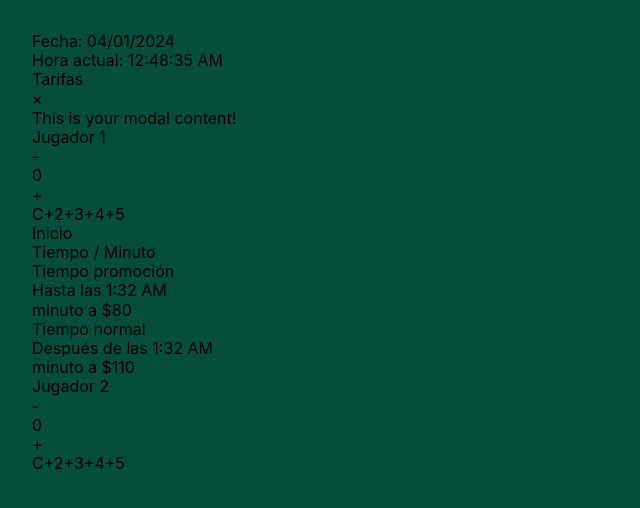
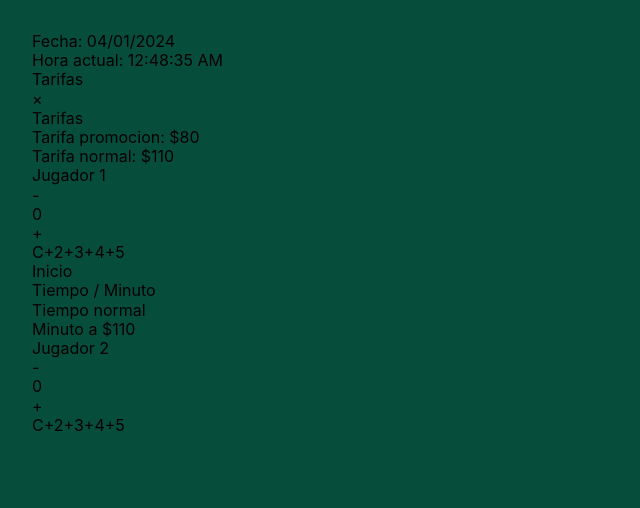
Before and after one commit to abelareiza/billiard-scoring-app, a Vue app: page / in a window 1280 px wide. Both pictures are taken after a click on the button "Tarifas". Shown: the top 508 px of the page, without its empty margins (0-640 px from the left). Built offline with nearby package versions, Linux system fonts and the light colour scheme.

Commit message:
vuex (global state management)

```diff
--- a/package.json
+++ b/package.json
@@ -9,7 +9,8 @@
     "preview": "vite preview"
   },
   "dependencies": {
-    "vue": "^3.3.11"
+    "vue": "^3.3.11",
+    "vuex": "^4.0.2"
   },
   "devDependencies": {
     "@vitejs/plugin-vue": "^4.5.2",
--- a/src/components/Fares.vue
+++ b/src/components/Fares.vue
@@ -21,7 +21,12 @@
         <!-- Modal content -->
         <div class="modal-content">
           <!-- Your modal content goes here -->
-          <p>This is your modal content!</p>
+          <h1 class="mb-3 text-2xl font-bold">Tarifas</h1>
+          <ul>
+            <li v-for="fare in fares" :key="fare.id">
+              {{ fare.title }}: ${{ fare.fare }}
+            </li>
+          </ul>
         </div>
       </div>
     </div>
@@ -29,11 +34,20 @@
 </template>
 
 <script>
+import { mapGetters } from "vuex";
+
 export default {
+  name: "Fares",
   data() {
     return {
       showModal: false,
     };
+  },
+  computed: {
+    ...mapGetters(["getAllFares"]), // Assuming 'fares' is the module name
+    fares() {
+      return this.getAllFares; // Accessing the getter
+    },
   },
   methods: {
     openModal() {
--- a/src/components/GameTimer.vue
+++ b/src/components/GameTimer.vue
@@ -15,13 +15,13 @@
 
     <h2 v-if="!gameStarted" class="text-2xl font-bold">Tiempo / Minuto</h2>
 
-    <div>
+    <div v-if="getPromotion.active">
       <h3 class="text-xl font-bold">Tiempo promoción</h3>
       <p class="text-sm">Hasta las {{ formattedPromotionHour }}</p>
       <p class="text-sm">
-        minuto a
+        Minuto a
         <span class="text-base font-bold text-emerald-400"
-          >${{ promotionFare }}</span
+          >${{ getAllFares[0].fare }}</span
         >
       </p>
       <p v-if="gameStarted" class="text-base">
@@ -31,11 +31,13 @@
 
     <div>
       <h3 class="text-xl font-bold">Tiempo normal</h3>
-      <p class="text-sm">Después de las {{ formattedPromotionHour }}</p>
+      <p v-if="getPromotion.active" class="text-sm">
+        Después de las {{ formattedPromotionHour }}
+      </p>
       <p class="text-sm">
-        minuto a
+        Minuto a
         <span class="text-base font-bold text-emerald-400"
-          >${{ normalFare }}</span
+          >${{ getAllFares[1].fare }}</span
         >
       </p>
       <p v-if="gameStarted" class="text-base">
@@ -45,7 +47,12 @@
 
     <div v-if="gameStarted">
       <h2 class="text-2xl font-bold">Cuenta</h2>
-      <p>{{ totalMinutes }} minutos = ${{ totalPayment }}</p>
+      <p>
+        {{ totalMinutes }} minutos =
+        <span class="text-base font-bold text-emerald-400"
+          >${{ totalPayment }}</span
+        >
+      </p>
     </div>
 
     <button
@@ -59,19 +66,16 @@
 </template>
 
 <script>
+import { mapGetters } from "vuex";
 export default {
   name: "GameTimer",
   data() {
     return {
       gameStarted: false,
-      promoHourStart: 1,
-      promoMinutesStart: 32,
       promoTime: null,
       formattedPromotionHour: null,
       startTime: null,
       formattedStartTime: null,
-      promotionFare: 80, // Change these values as needed
-      normalFare: 110, // Example values; adjust as required
       promotionMinutes: 0,
       normalMinutes: 0,
       promotionValue: 0,
@@ -83,12 +87,15 @@ export default {
   mounted() {
     this.formatPromotionHour();
   },
+  computed: {
+    ...mapGetters(["getAllFares", "getPromotion", "getPromoStartHour"]),
+  },
   methods: {
     formatPromotionHour() {
       const promoHour = new Date();
 
-      promoHour.setHours(this.promoHourStart);
-      promoHour.setMinutes(this.promoMinutesStart);
+      promoHour.setHours(this.getPromoStartHour.hour);
+      promoHour.setMinutes(this.getPromoStartHour.minutes);
       this.promoTime = promoHour;
 
       const hours = promoHour.getHours();
@@ -131,12 +138,18 @@ export default {
           differenceInMillis / (1000 * 60),
         );
 
-        if (now.getTime() <= this.promoTime.getTime()) {
-          this.promotionMinutes = differenceInMinutes;
-          this.promotionValue = this.promotionMinutes * this.promotionFare;
+        if (this.getPromotion.active) {
+          if (now.getTime() <= this.promoTime.getTime()) {
+            this.promotionMinutes = differenceInMinutes;
+            this.promotionValue =
+              this.promotionMinutes * this.getAllFares[0].fare;
+          } else {
+            this.normalMinutes = differenceInMinutes - this.promotionMinutes;
+            this.normalValue = this.normalMinutes * this.getAllFares[1].fare;
+          }
         } else {
-          this.normalMinutes = differenceInMinutes - this.promotionMinutes;
-          this.normalValue = this.normalMinutes * this.normalFare;
+          this.normalMinutes = differenceInMinutes;
+          this.normalValue = this.normalMinutes * this.getAllFares[1].fare;
         }
 
         this.totalMinutes = this.promotionMinutes + this.normalMinutes;
--- a/src/components/PointScorer.vue
+++ b/src/components/PointScorer.vue
@@ -17,11 +17,11 @@ const decrementScore = () => {
 
 <template>
   <div
-    class="flex h-fit w-full max-w-[480px] flex-col items-center gap-y-12 border-4 border-emerald-700 bg-emerald-800 px-8 py-10 text-white"
+    class="flex h-fit w-full max-w-[480px] flex-col items-center border-4 border-emerald-700 bg-emerald-800 px-8 py-10 text-white"
   >
-    <h2 class="text-4xl font-medium">{{ playerName }}</h2>
+    <h2 class="mb-8 text-4xl font-medium">{{ playerName }}</h2>
 
-    <div class="flex w-full items-center justify-between gap-x-8">
+    <div class="mb-16 flex w-full items-center justify-between gap-x-8">
       <button
         class="h-12 w-12 border-2 border-emerald-400 bg-emerald-600 text-3xl font-bold"
         type="button"
--- /dev/null
+++ b/src/store/index.js
@@ -0,0 +1,13 @@
+import Vuex from "vuex";
+import { createApp } from "vue";
+import Fares from "./modules/fares";
+
+// Load Vuex
+createApp().use(Vuex);
+
+// Create store
+export default new Vuex.Store({
+  modules: {
+    Fares,
+  },
+});
--- /dev/null
+++ b/src/store/modules/fares.js
@@ -0,0 +1,42 @@
+const state = {
+  fares: [
+    {
+      id: 1,
+      title: "Tarifa promocion",
+      fare: 80,
+    },
+    {
+      id: 2,
+      title: "Tarifa normal",
+      fare: 110,
+    },
+  ],
+  promotion: {
+    active: false,
+  },
+  promoStartHour: {
+    hour: 11,
+    minutes: 30,
+  },
+};
+
+const getters = {
+  getAllFares: (state) => state.fares,
+  getPromotion: (state) => state.promotion,
+  getPromoStartHour: (state) => state.promoStartHour,
+};
+
+const actions = {};
+
+const mutations = {
+  setFares: (state, fares) => (state.fares = fares),
+  setPromotion: (state, fares) => (state.fares = fares),
+  setPromoStartHour: (state, fares) => (state.fares = fares),
+};
+
+export default {
+  state,
+  getters,
+  actions,
+  mutations,
+};
```
Also changed, not shown: src/main.js (+6 -5 lines).
